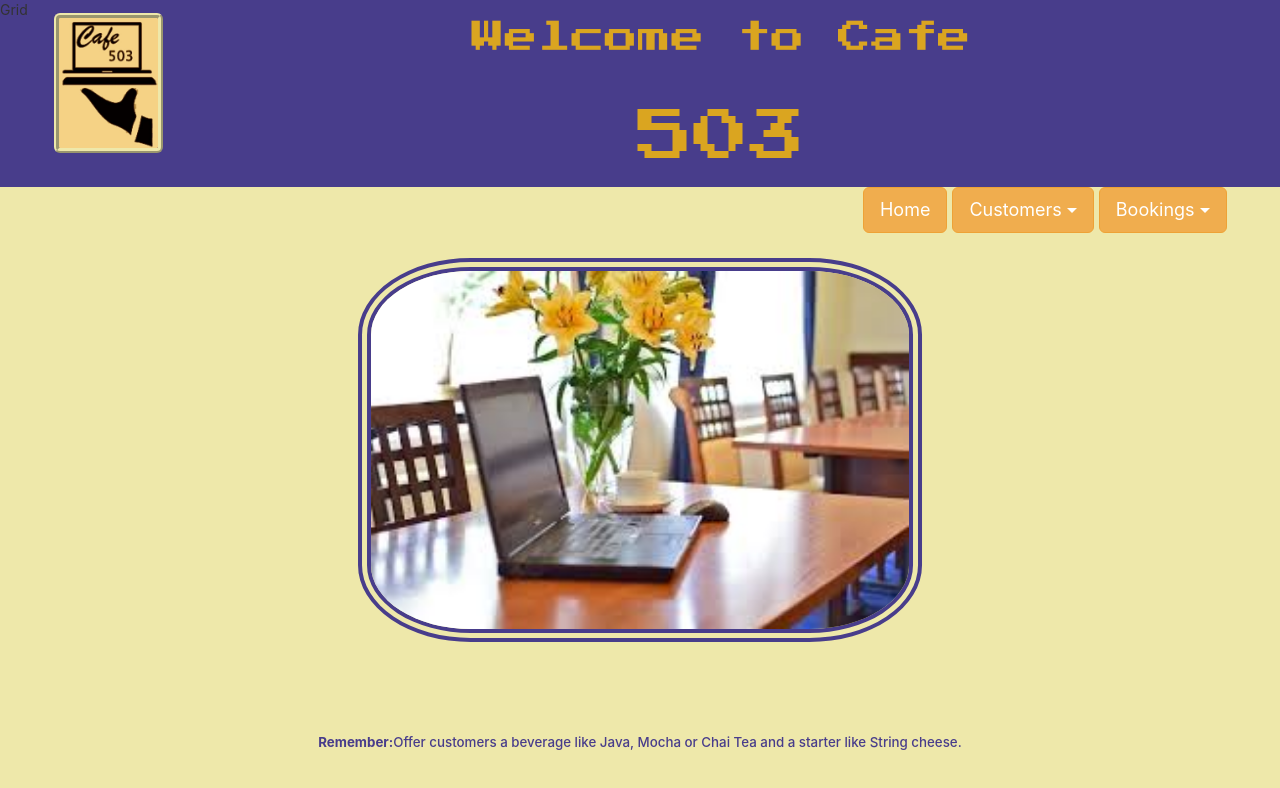
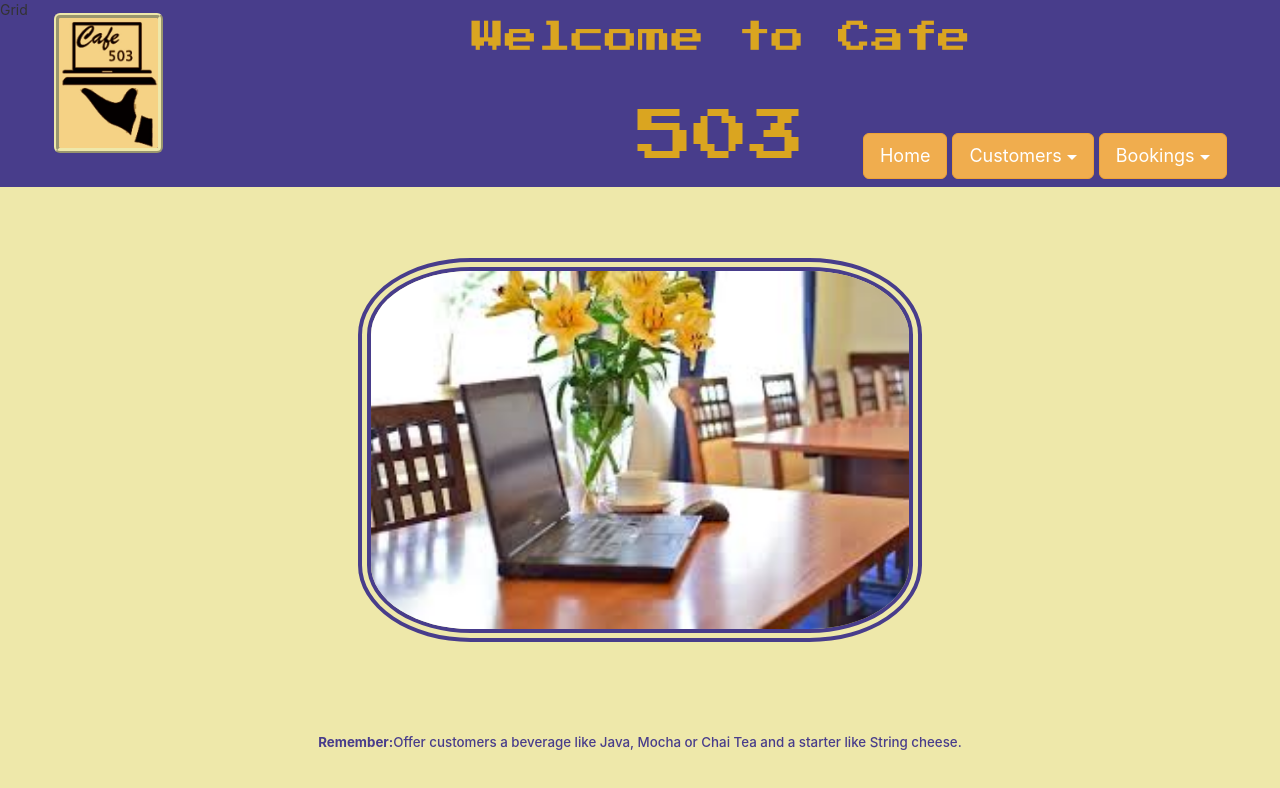
Before and after one commit to ShanzyHolm/Restaurant_Java_Project_FrontEnd, a React (Create React App) app in the folder restaurant_front/: page / in a window 1280 px wide. Shown: the top 788 px of the page. Built offline with nearby package versions, Linux system fonts and the light colour scheme.

Commit message:
fix home styling

```diff
--- a/restaurant_front/src/index.css
+++ b/restaurant_front/src/index.css
@@ -33,7 +33,7 @@ header {
 .buttons {
   position: fixed;
   right: 40pt;
-  top: 140pt;
+  top: 100pt;
 
 }
 
@@ -129,6 +129,12 @@ button.customer-button:hover {
   color: white;
 }
 
+ul.customer-component-list {
+  display: flex;
+  flex-wrap: wrap;
+  justify-content: center;
+}
+
 /* CUSTOMER FORM */
 
 img.cutlery {
@@ -139,10 +145,7 @@ li {
 
 }
 
-ul.customer-component-list {
-  display: flex;
-  flex-wrap: wrap;
-}
+
 
 li.customer-component-item {
   display: inline;
```
